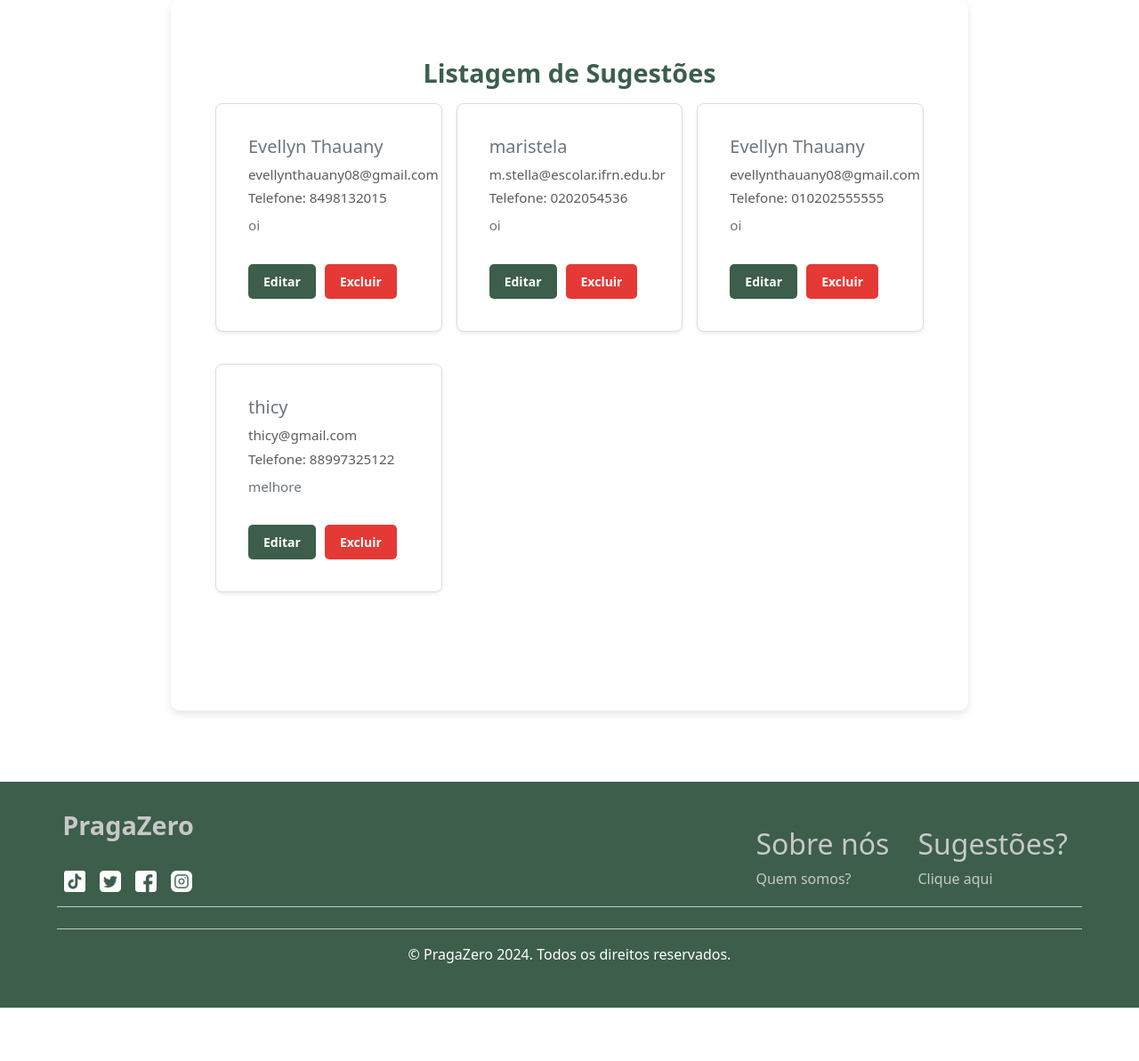
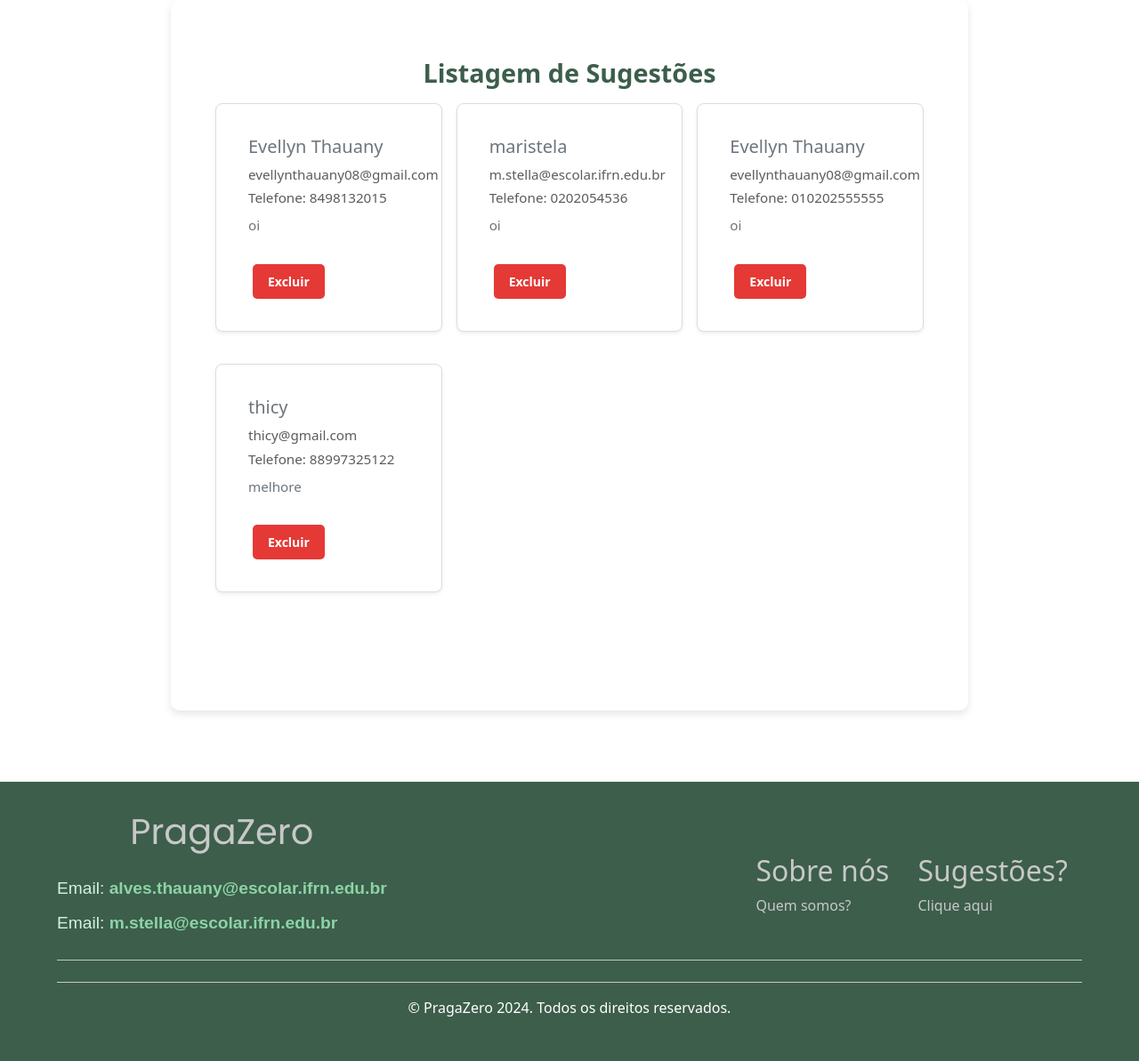
Before and after one commit to xstellas2/rascunhotcc, a Django app: page /listagem_sugestoes/ in a window 1280 px wide. Shown: the part 139-1332 px from the top of the page at 89% size. Before the commit the page ends 1272 px from the top, so only its background shows below. Run offline with Django 5.2, Linux system fonts and the light colour scheme; data comes from the database, SQL or seed files in the repository; both versions use the stored data as it was after the commit; some libraries are stand-ins or nearby versions.

Commit message:
remoção de um botão

```diff
--- a/agro/templates/listagem_sugestoes.html
+++ b/agro/templates/listagem_sugestoes.html
@@ -34,9 +34,6 @@
 
                                     <!-- Adicionando os botões dentro do card, mas de forma a manter a responsividade -->
                                     <div class="mt-3 d-flex">
-                                        <a class="btn btn-edit" href="{% url 'agro:editar_sugestao' cont.pk %}">
-                                            Editar
-                                        </a>
                                         <button class="btn btn-delete" type="button" data-bs-toggle="modal" data-bs-target="#exampleModal-{{ cont.pk }}">
                                             Excluir
                                         </button>
@@ -127,23 +124,12 @@
         }
     }
 
-    .btn-edit,
     .btn-delete {
         padding: 8px 16px;
         font-size: 14px;
         font-weight: bold;
         border-radius: 5px;
         transition: background-color 0.3s ease;
-    }
-
-    .btn-edit {
-        background-color: #3C5E4B;
-        color: white;
-        margin-right: 5px;
-    }
-
-    .btn-edit:hover {
-        background-color: #388e3c;
     }
 
     .btn-delete {
--- a/agro/templates/sobre_nos.html
+++ b/agro/templates/sobre_nos.html
@@ -42,7 +42,7 @@
         <div class="col-md-6">
             <h2 class="mb-4 mt-5" style="text-align: right;">Sobre as criadoras</h2>
             <p style="text-align: right; color: black;">
-                Maria Stella Teodoro e Evellyn Thauany Alves de Lima são estudantes de informática do IFRN - Campus Pau dos Ferros. Ambas têm 18 anos e são potiguares.
+                Maria Stella Teodoro e Evellyn Thauany Alves de Lima são estudantes de informática do IFRN - Campus Pau dos Ferros. Têm 19 e 18 anos, respectivamente, e são potiguares.
             </p>
         </div>
     </div>
--- a/agro/urls.py
+++ b/agro/urls.py
@@ -2,7 +2,7 @@ from django.conf import settings
 from django.conf.urls.static import static
 from django.urls import path
 from . import views
-from .views import salvar_sugestao, listar_sugestoes, editar_sugestao, deletar_sugestao
+from .views import salvar_sugestao, listar_sugestoes, deletar_sugestao
 from .views import custom_login
 
 
@@ -18,7 +18,6 @@ urlpatterns = [
     path('sobre_nos/', views.sobre_nos, name='sobre_nos'),
     path('formulario/', views.formulario, name='formulario'),
     path('deletar_sugestao/<int:pk>/', deletar_sugestao, name='agro-delete'),
-    path('editar_sugestoes/<int:pk>/', editar_sugestao, name='editar_sugestao'),
     path('login/', custom_login, name='custom_login'),
     path('nova_praga/', views.nova_praga, name='nova_praga'),
     path('agro_list/', views.agro_list, name='agro_list'),
--- a/agro/views.py
+++ b/agro/views.py
@@ -1,9 +1,5 @@
-from django.shortcuts import render
-from django.contrib import messages
-from django.shortcuts import redirect
 from django.shortcuts import get_object_or_404
 from django.core.paginator import Paginator
-
 from .models import Sugestao
 from .forms import SugestaoForm
 from .forms import AgroForm
@@ -117,17 +113,6 @@ def deletar_sugestao(request, pk):
     messages.success(request, 'Sugestão deletada com sucesso!')
     return redirect('agro:listar_sugestoes')
 
-def editar_sugestao(request, pk):
-    sugestao = get_object_or_404(Sugestao, pk=pk)
-    if request.method == 'POST':
-        form = SugestaoForm(request.POST, instance=sugestao)
-        if form.is_valid():
-            form.save()
-            return redirect('agro:listar_sugestoes')
-    else:
-        form = SugestaoForm(instance=sugestao)
-    return render(request, 'editar_sugestoes.html', {'form': form})
-
 def listar_sugestoes(request):
     contato = Sugestao.objects.all()  # Recupera todas as sugestões
     return render(request, 'listagem_sugestoes.html', {'contato': contato, 'messages': messages.get_messages(request)})
--- a/templates/base.html
+++ b/templates/base.html
@@ -116,14 +116,13 @@
     <footer class="footer">
         <div class="footer-top d-flex justify-content-between align-items-center">
             <div class="footer-logo d-flex flex-column align-items-center">
-                <h1>PragaZero</h1>
-                <div class="social-media d-flex">
-                    <a href="#"><img src="{% static 'img/tiktok.png' %}" alt="TikTok"></a>
-                    <a href="#"><img src="{% static 'img/twitter.png' %}" alt="Twitter"></a>
-                    <a href="#"><img src="{% static 'img/facebook.png' %}" alt="Facebook"></a>
-                    <a href="#"><img src="{% static 'img/instagram.png' %}" alt="Instagram"></a>
+                <h1 class="footer-title">PragaZero</h1>
+                <div class="contact-emails">
+                    <p>Email: <a href="https://mail.google.com/mail/?view=cm&to=alves.thauany@escolar.ifrn.edu.br" target="_blank">alves.thauany@escolar.ifrn.edu.br</a></p>
+                    <p>Email: <a href="https://mail.google.com/mail/?view=cm&to=m.stella@escolar.ifrn.edu.br" target="_blank">m.stella@escolar.ifrn.edu.br</a></p>
                 </div>
             </div>
+
             <div class="footer-links d-flex">
                 <div class="footer-link-group">
                     <h2>Sobre nós</h2>
@@ -139,6 +138,69 @@
             <p>© PragaZero 2024. Todos os direitos reservados.</p>
         </div>
     </footer>
+    <style>
+        /* Estilo do nome "PragaZero" */
+        .footer-title {
+            font-size: 1.5rem; /* Mesma altura do "Sobre nós" */
+            color: #d3f0e2; /* Tom verde suave */
+            font-family: 'Arial', sans-serif; /* Mesma fonte */
+            font-weight: normal; /* Deixa o texto menos destacado */
+            margin-bottom: 10px;
+            text-align: left; /* Alinhamento para harmonizar com o layout */
+        }
+
+                /* Estilo do Título */
+        .footer-title {
+            font-size: 2.5rem; /* Destaque no tamanho */
+            color: #ffffff; /* Branco puro */
+            margin-bottom: 20px;
+            font-family: 'Poppins', sans-serif; /* Fonte elegante */
+
+        }
+
+        /* Estilo dos Contatos */
+        .contact-emails {
+            font-family: 'Arial', sans-serif;
+        }
+
+        .contact-emails p {
+            font-size: 1.2rem;
+            color: #d4f3e1; /* Tom verde suave */
+            margin: 10px 0;
+        }
+
+        .contact-emails span {
+            font-weight: bold;
+            color: #ffffff; /* Destaque para "Email:" */
+        }
+
+        .contact-emails a {
+            color: #8cd3a6; /* Verde médio para links */
+            text-decoration: none; /* Remove sublinhado */
+            font-weight: bold;
+            transition: all 0.3s ease; /* Suavidade nas interações */
+        }
+
+        .contact-emails a:hover {
+            color: #ffffff; /* Fica branco ao passar o mouse */
+            text-shadow: 0px 0px 10px rgba(255, 255, 255, 0.8); /* Brilho ao passar o mouse */
+        }
+
+        /* Responsividade */
+        @media (max-width: 768px) {
+            .footer-logo {
+                padding: 20px;
+            }
+            .footer-title {
+                font-size: 2rem;
+            }
+            .contact-emails p {
+                font-size: 1rem;
+            }
+        }
+
+
+    </style>
 </body>
 
 </html>
```
Also changed, not shown: agro/templates/editar_sugestoes.html (deleted, +0 -26 lines), db.sqlite3.
